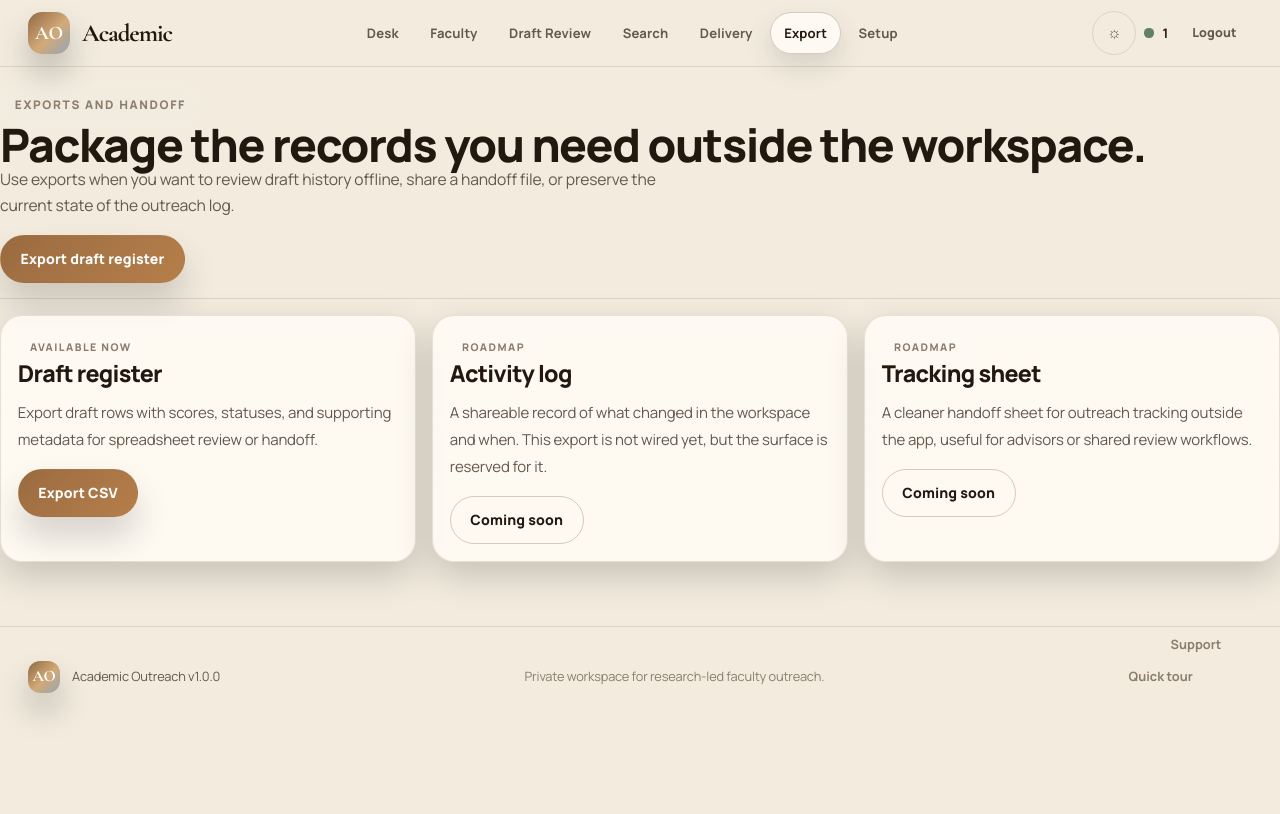
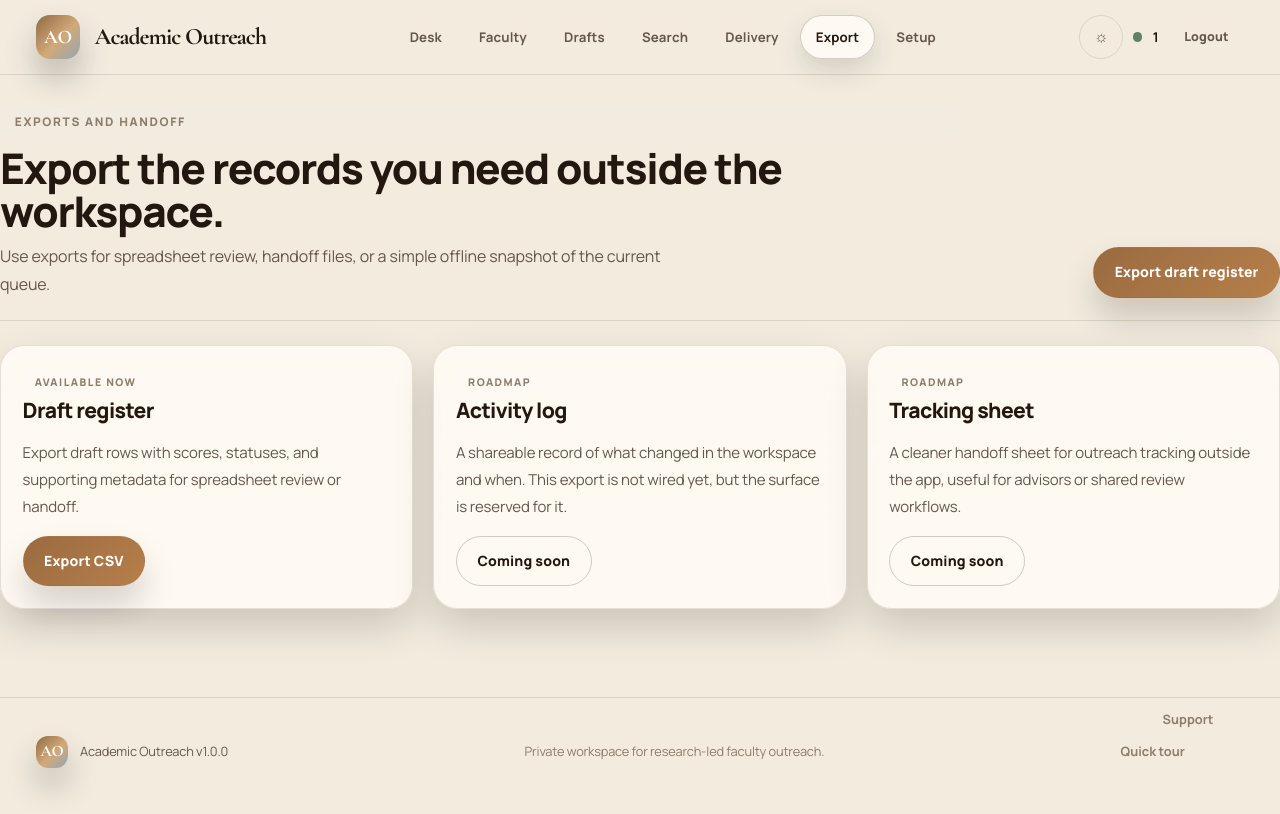
Before and after one commit to babybooghost/academic-outreach, a Flask app: page /export in a window 1280 px wide. Before the commit the page ends 716 px from the top, so only its background shows below. Run offline with Flask 3, Linux system fonts and the light colour scheme; the visitor is signed in with stand-in values (Sample User, id 1); parts of the project's set-up code (start-up, migrations or seed data) failed here and were passed over.

Commit message:
Loosen workspace UI spacing

```diff
--- a/app/web/static/revamp.css
+++ b/app/web/static/revamp.css
@@ -171,13 +171,13 @@ hr {
 }
 
 .container {
-    max-width: 1380px;
+    max-width: 1480px;
     margin: 0 auto;
-    padding: 0 1.75rem;
+    padding: 0 2.25rem;
 }
 
 .page-content {
-    padding: 2rem 0 4.75rem;
+    padding: 2.5rem 0 5.5rem;
 }
 
 .app-main {
@@ -192,7 +192,7 @@ body.app-shell {
 }
 
 .app-shell .page-content {
-    padding: 1.25rem 0 3rem;
+    padding: 1.8rem 0 4rem;
 }
 
 .app-shell .workspace-title,
@@ -204,23 +204,23 @@ body.app-shell {
 }
 
 .app-shell .navbar-inner {
-    min-height: 66px;
+    min-height: 74px;
+    gap: 1.1rem;
+}
+
+.app-shell .logo {
     gap: 0.9rem;
 }
 
-.app-shell .logo {
-    gap: 0.75rem;
-}
-
 .app-shell .logo-icon {
-    width: 42px;
-    height: 42px;
+    width: 44px;
+    height: 44px;
     border-radius: 14px;
     font-size: 1.2rem;
 }
 
 .app-shell .logo-text {
-    font-size: 1.55rem;
+    font-size: 1.48rem;
     line-height: 1;
 }
 
@@ -230,28 +230,36 @@ body.app-shell {
 }
 
 .app-shell .nav-links {
-    gap: 0.25rem;
+    gap: 0.4rem;
+    row-gap: 0.5rem;
 }
 
 .app-shell .nav-links a {
-    padding: 0.55rem 0.8rem;
-    font-size: 0.82rem;
+    padding: 0.62rem 0.9rem;
+    font-size: 0.83rem;
 }
 
 .app-shell .nav-user {
-    gap: 0.55rem;
+    gap: 0.65rem;
     padding: 0.2rem 0;
     border: 0;
     background: transparent;
     box-shadow: none;
-    font-size: 0.82rem;
+    font-size: 0.84rem;
+}
+
+.app-shell .nav-user-label {
+    max-width: 9rem;
+    overflow: hidden;
+    text-overflow: ellipsis;
+    white-space: nowrap;
 }
 
 .navbar {
     position: sticky;
     top: 0;
     z-index: 200;
-    padding: 0 1.75rem;
+    padding: 0 2.25rem;
     border-bottom: 1px solid var(--ao-border);
     background: rgba(18, 19, 18, 0.74);
     backdrop-filter: blur(24px);
@@ -435,7 +443,7 @@ body.app-shell {
 .workspace-stack {
     display: flex;
     flex-direction: column;
-    gap: 1.5rem;
+    gap: 2rem;
 }
 
 .editorial-hero,
@@ -497,13 +505,13 @@ body.app-shell {
 }
 
 .workspace-page {
+    gap: 1.5rem;
+}
+
+.workspace-header {
+    display: grid;
     gap: 1rem;
-}
-
-.workspace-header {
-    display: grid;
-    gap: 0.8rem;
-    padding: 0 0 0.95rem;
+    padding: 0 0 1.4rem;
     border-bottom: 1px solid var(--ao-border);
 }
 
@@ -511,38 +519,44 @@ body.app-shell {
     display: flex;
     align-items: end;
     justify-content: space-between;
-    gap: 1rem;
+    gap: 1.4rem;
     flex-wrap: wrap;
+}
+
+.workspace-header-copy {
+    max-width: 60rem;
+    display: grid;
+    gap: 0.5rem;
 }
 
 .workspace-title {
     font-family: 'Cormorant Garamond', Georgia, serif;
-    font-size: clamp(2rem, 3.6vw, 3rem);
-    line-height: 0.96;
+    font-size: clamp(2rem, 3.3vw, 2.85rem);
+    line-height: 1.02;
     letter-spacing: -0.04em;
     color: var(--ao-text);
 }
 
 .workspace-summary {
     max-width: 72ch;
-    font-size: 0.98rem;
-    line-height: 1.65;
+    font-size: 1rem;
+    line-height: 1.75;
 }
 
 .workspace-stats {
     display: flex;
     flex-wrap: wrap;
-    gap: 0.6rem;
+    gap: 0.85rem;
 }
 
 .workspace-stat {
-    min-width: 8rem;
-    padding: 0.72rem 0.82rem;
+    min-width: 9rem;
+    padding: 0.9rem 1rem;
     border-radius: 16px;
     border: 1px solid var(--ao-border);
     background: var(--ao-panel);
     display: grid;
-    gap: 0.18rem;
+    gap: 0.24rem;
 }
 
 .workspace-stat span {
@@ -565,22 +579,23 @@ body.app-shell {
 .workspace-header .workspace-actions,
 .app-shell .hero-actions,
 .app-shell .quick-actions {
-    gap: 0.6rem;
+    gap: 0.7rem;
 }
 
 .app-shell .surface-panel {
-    border-radius: 22px;
-    padding: 1.05rem;
-    box-shadow: 0 14px 36px rgba(3, 5, 4, 0.18);
+    border-radius: 24px;
+    padding: 1.35rem;
+    box-shadow: 0 18px 40px rgba(3, 5, 4, 0.16);
 }
 
 .app-shell .surface-panel-header {
-    margin-bottom: 0.85rem;
-    align-items: center;
+    margin-bottom: 1.1rem;
+    align-items: flex-start;
 }
 
 .app-shell .panel-title {
-    font-size: 1.45rem;
+    font-size: 1.32rem;
+    line-height: 1.1;
 }
 
 .app-shell .panel-kicker {
@@ -797,12 +812,12 @@ body.app-shell {
 .admin-side {
     display: flex;
     flex-direction: column;
-    gap: 1.5rem;
+    gap: 1.75rem;
 }
 
 .surface-panel {
     border-radius: 30px;
-    padding: 1.45rem;
+    padding: 1.65rem;
 }
 
 .surface-panel-header,
@@ -810,9 +825,9 @@ body.app-shell {
 .section-head {
     display: flex;
     justify-content: space-between;
-    align-items: end;
-    gap: 1rem;
-    margin-bottom: 1rem;
+    align-items: flex-start;
+    gap: 1.2rem;
+    margin-bottom: 1.2rem;
 }
 
 .panel-title,
@@ -838,7 +854,7 @@ body.app-shell {
 .grid-5,
 .admin-stat-row {
     display: grid;
-    gap: 1rem;
+    gap: 1.25rem;
 }
 
 .grid-2 {
@@ -1022,7 +1038,7 @@ body.app-shell {
     align-items: center;
     justify-content: center;
     gap: 0.45rem;
-    padding: 0.84rem 1.22rem;
+    padding: 0.9rem 1.28rem;
     border-radius: 999px;
     border: 1px solid transparent;
     font-family: inherit;
@@ -1412,7 +1430,7 @@ tbody tr:hover td {
 .footer-bar,
 .app-footer,
 .hp-footer {
-    padding: 1.6rem 1.75rem 2rem;
+    padding: 1.9rem 2.25rem 2.35rem;
     border-top: 1px solid var(--ao-border);
     color: var(--ao-text-dim);
     font-size: 0.8rem;
--- a/app/web/templates/base.html
+++ b/app/web/templates/base.html
@@ -22,12 +22,12 @@
         <div class="navbar-inner">
             <a href="{{ url_for('dashboard') }}" class="logo">
                 <div class="logo-icon">AO</div>
-                <div class="logo-text">Academic<span>Outreach</span></div>
+                <div class="logo-text">Academic Outreach</div>
             </a>
             <ul class="nav-links">
                 <li><a href="{{ url_for('dashboard') }}" {% if request.endpoint == 'dashboard' %}class="active"{% endif %}><span class="nav-icon">&#9632;</span> Desk</a></li>
                 <li><a href="{{ url_for('professors_list') }}" {% if request.endpoint and 'professor' in request.endpoint %}class="active"{% endif %}><span class="nav-icon">&#10022;</span> Faculty</a></li>
-                <li><a href="{{ url_for('drafts_list') }}" {% if request.endpoint and 'draft' in request.endpoint %}class="active"{% endif %}><span class="nav-icon">&#9998;</span> Draft Review</a></li>
+                <li><a href="{{ url_for('drafts_list') }}" {% if request.endpoint and 'draft' in request.endpoint %}class="active"{% endif %}><span class="nav-icon">&#9998;</span> Drafts</a></li>
                 <li><a href="{{ url_for('finder_page') }}" {% if request.endpoint and 'finder' in request.endpoint %}class="active"{% endif %}><span class="nav-icon">&#128269;</span> Search</a></li>
                 <li><a href="{{ url_for('send_page') }}" {% if request.endpoint and 'send' in request.endpoint %}class="active"{% endif %}><span class="nav-icon">&#9993;</span> Delivery</a></li>
                 <li><a href="{{ url_for('export_page') }}" {% if request.endpoint and 'export' in request.endpoint %}class="active"{% endif %}><span class="nav-icon">&#8681;</span> Export</a></li>
@@ -38,7 +38,7 @@
                     <span id="theme-icon">&#9790;</span>
                 </button>
                 <span class="nav-user-dot"></span>
-                <span>{{ session.get('key_label', 'Workspace') }}</span>
+                <span class="nav-user-label">{{ session.get('key_label', 'Workspace') }}</span>
                 <a href="{{ url_for('logout') }}" class="btn btn-ghost btn-sm">Logout</a>
             </div>
         </div>
--- a/app/web/templates/drafts.html
+++ b/app/web/templates/drafts.html
@@ -5,10 +5,10 @@
 <div class="editorial-page workspace-page">
     <section class="workspace-header animate-in">
         <div class="workspace-header-top">
-            <div>
+            <div class="workspace-header-copy">
                 <div class="eyebrow">Draft review</div>
-                <h1 class="workspace-title">Read the queue before anything gets approved.</h1>
-                <p class="workspace-summary">Check specificity, warnings, subject lines, and overall tone until each message sounds like it came from a prepared student instead of a generic generator.</p>
+                <h1 class="workspace-title">Generate, review, and approve drafts here.</h1>
+                <p class="workspace-summary">Keep the queue focused on quality, specificity, and a believable sender voice before anything moves to delivery.</p>
             </div>
         </div>
         <div class="workspace-stats">
--- a/app/web/templates/export.html
+++ b/app/web/templates/export.html
@@ -5,10 +5,10 @@
 <div class="editorial-page workspace-page">
     <section class="workspace-header animate-in">
         <div class="workspace-header-top">
-            <div>
+            <div class="workspace-header-copy">
                 <div class="eyebrow">Exports and handoff</div>
-                <h1 class="workspace-title">Package the records you need outside the workspace.</h1>
-                <p class="workspace-summary">Use exports when you want to review draft history offline, share a handoff file, or preserve the current state of the outreach log.</p>
+                <h1 class="workspace-title">Export the records you need outside the workspace.</h1>
+                <p class="workspace-summary">Use exports for spreadsheet review, handoff files, or a simple offline snapshot of the current queue.</p>
             </div>
             <div class="workspace-actions">
                 <button type="button" class="btn btn-primary" onclick="triggerExport()">Export draft register</button>
--- a/app/web/templates/finder.html
+++ b/app/web/templates/finder.html
@@ -5,10 +5,10 @@
 <div class="editorial-page workspace-page">
     <section class="workspace-header animate-in">
         <div class="workspace-header-top">
-            <div>
+            <div class="workspace-header-copy">
                 <div class="eyebrow">Faculty search</div>
-                <h1 class="workspace-title">Build a tighter list of plausible contacts.</h1>
-                <p class="workspace-summary">Search across research sources, narrow by institution, and save only the professors who actually fit the outreach story you want to tell.</p>
+                <h1 class="workspace-title">Search by topic, then narrow the list.</h1>
+                <p class="workspace-summary">Use research terms, filter by institution, and save only the faculty you can realistically reference in a draft.</p>
             </div>
         </div>
         <div class="workspace-stats">
--- a/app/web/templates/professors.html
+++ b/app/web/templates/professors.html
@@ -5,10 +5,10 @@
 <div class="editorial-page workspace-page">
     <section class="workspace-header animate-in">
         <div class="workspace-header-top">
-            <div>
+            <div class="workspace-header-copy">
                 <div class="eyebrow">Faculty files</div>
-                <h1 class="workspace-title">A working list you can still defend.</h1>
-                <p class="workspace-summary">These records are the backbone of the workspace: who you may contact, where they work, what they study, and what stage each file is in.</p>
+                <h1 class="workspace-title">Review the faculty files you may actually contact.</h1>
+                <p class="workspace-summary">Use this list to filter by stage, check metadata, and keep only the records that still belong in the outreach pipeline.</p>
             </div>
         </div>
         <div class="workspace-stats">
--- a/app/web/templates/send.html
+++ b/app/web/templates/send.html
@@ -5,10 +5,10 @@
 <div class="editorial-page workspace-page">
     <section class="workspace-header animate-in">
         <div class="workspace-header-top">
-            <div>
+            <div class="workspace-header-copy">
                 <div class="eyebrow">Delivery desk</div>
-                <h1 class="workspace-title">Run the approved queue with restraint.</h1>
-                <p class="workspace-summary">Preview the run, cap the batch size, and confirm the sending path before anything leaves the workspace.</p>
+                <h1 class="workspace-title">Preview the approved queue before a live run.</h1>
+                <p class="workspace-summary">Cap the batch size, confirm the send path, and treat the final run as a review step, not a bulk action.</p>
             </div>
         </div>
         <div class="workspace-stats">
```
Also changed, not shown: other parts of app/web/static/revamp.css (+33 -26 lines), app/web/templates/dashboard.html (+5 -5 lines), app/web/templates/settings.html (+6 -6 lines).
